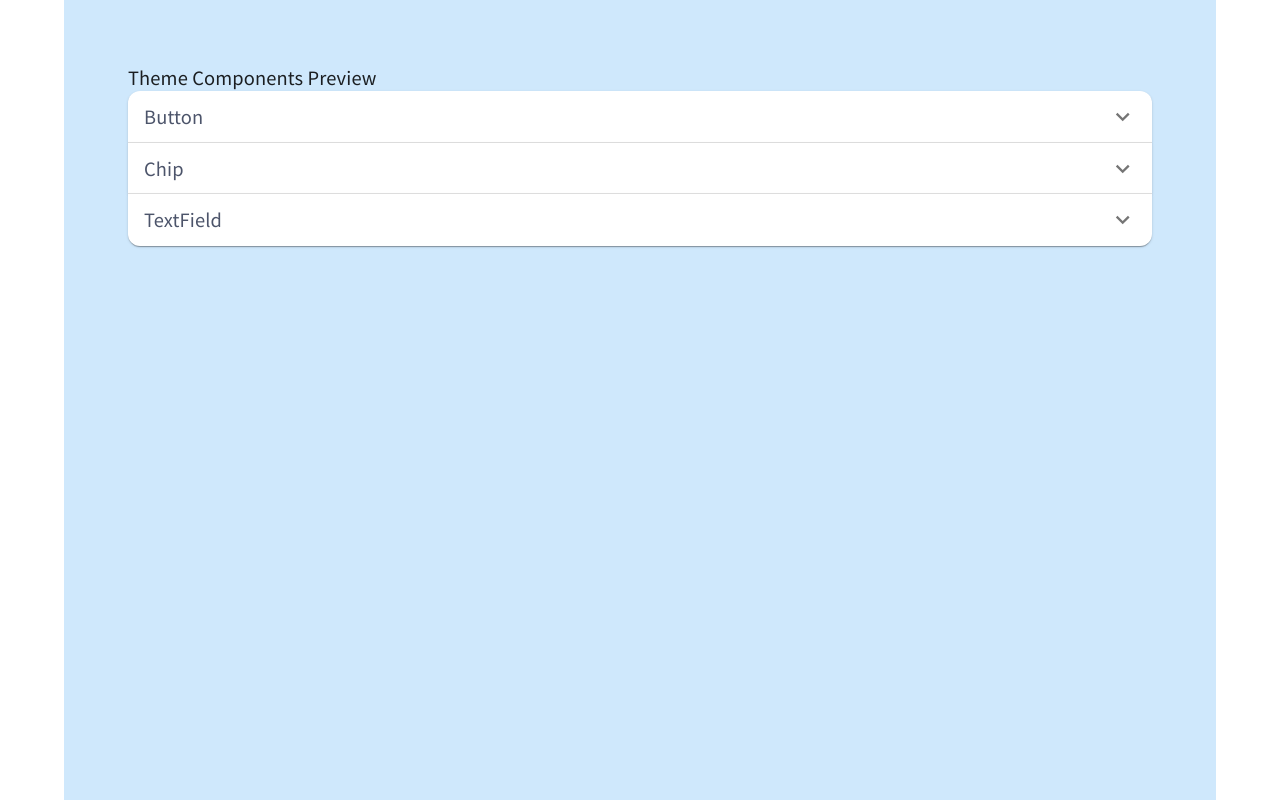
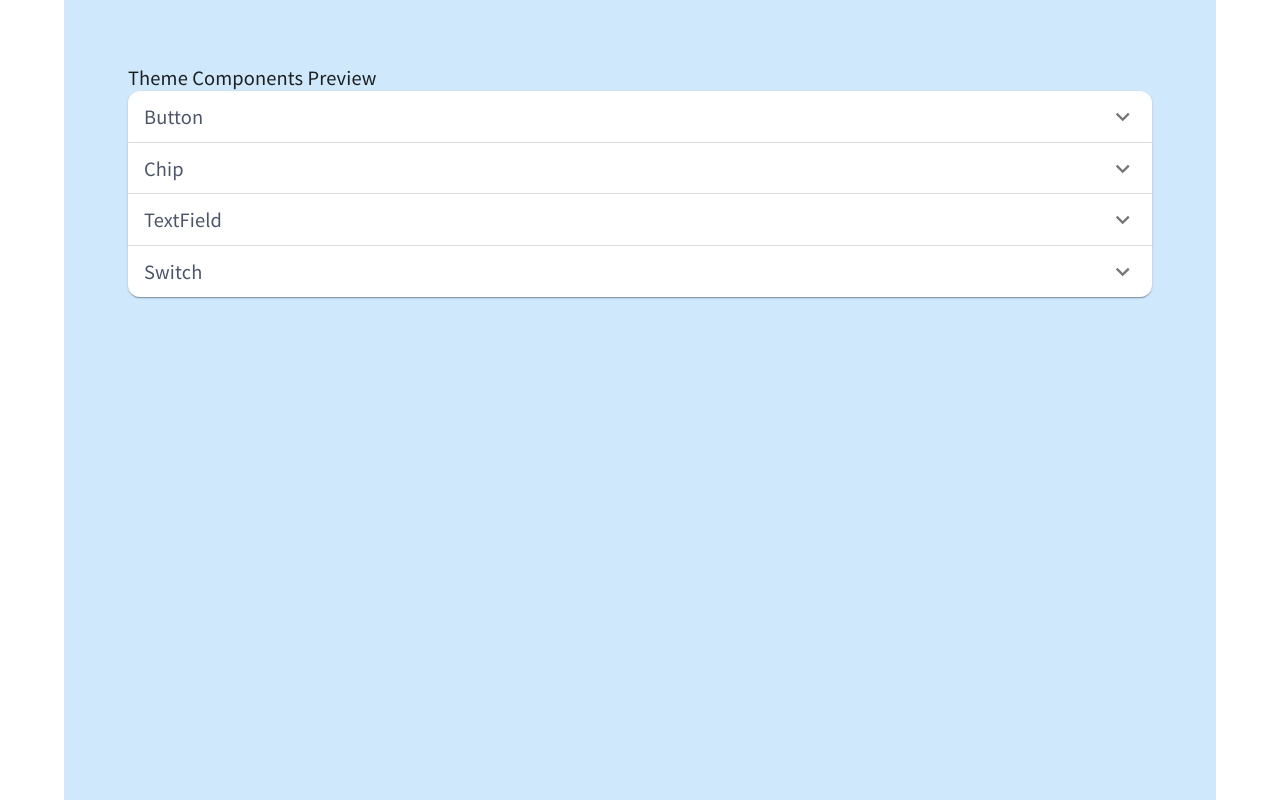
Before and after one commit to jasperdyb/f2e_2021_hello_bus, a Next.js app: page /theme in a window 1280 px wide. Built offline with nearby package versions, Linux system fonts and the light colour scheme.

Commit message:
Build themed switch

```diff
--- a/pages/theme.tsx
+++ b/pages/theme.tsx
@@ -16,6 +16,7 @@ import Box from "@mui/material/Box";
 import Button from "@mui/material/Button";
 import Chip from "@mui/material/Chip";
 import TextField from "@mui/material/TextField";
+import Switch from "@mui/material/Switch";
 
 const Theme: NextPage = () => {
   const items = [
@@ -50,6 +51,10 @@ const Theme: NextPage = () => {
         ),
       ],
     },
+    {
+      type: "Switch",
+      components: [() => <Switch color="secondary" />],
+    },
   ];
 
   return (
--- a/public/theme/main.ts
+++ b/public/theme/main.ts
@@ -1,5 +1,6 @@
 import { createTheme } from "@mui/material/styles";
 import { outlinedInputClasses } from "@mui/material/OutlinedInput";
+import { switchClasses } from "@mui/material/Switch";
 
 const colorSet = {
   primary: "#5A637E",
@@ -91,5 +92,60 @@ export const mainTheme = createTheme({
         },
       },
     },
+
+    MuiSwitch: {
+      styleOverrides: {
+        root: {
+          width: 44,
+          height: 20,
+          padding: 0,
+          [`& .${switchClasses.switchBase}`]: {
+            padding: 0,
+            margin: 2,
+            transitionDuration: "300ms",
+            [`&.${switchClasses.checked}`]: {
+              transform: "translateX(24px)",
+              color: "#fff",
+              [`& + .${switchClasses.track}`]: {
+                opacity: 1,
+                border: 0,
+              },
+              [`&.${switchClasses.disabled} + .${switchClasses.track}`]: {
+                opacity: 0.5,
+              },
+            },
+            [`&.Mui-focusVisible + .${switchClasses.thumb}`]: {
+              // color: theme.palette.secondary.main,
+              border: "6px solid #fff",
+            },
+            [`&.Mui-disabled + .${switchClasses.thumb}`]: {
+              // color:
+              //   theme.palette.mode === "light"
+              //     ? theme.palette.grey[100]
+              //     : theme.palette.grey[600],
+            },
+            [`&.Mui-disabled + .${switchClasses.track}`]: {
+              // opacity: theme.palette.mode === "light" ? 0.7 : 0.3,
+            },
+          },
+          [`& .${switchClasses.thumb}`]: {
+            boxSizing: "border-box",
+            width: 16,
+            height: 16,
+            boxShadow: "1px 0px 1px rgba(0, 0, 0, 0.25)",
+          },
+          [`& .${switchClasses.track}`]: {
+            borderRadius: 100,
+            // backgroundColor: theme.palette.mode === "light" ? "#E9E9EA" : "#39393D",
+
+            backgroundColor: "#D8DAE0",
+            opacity: 1,
+            // transition: theme.transitions.create(["background-color"], {
+            duration: 500,
+            boxShadow: "inset 0px 1px 2px rgba(0, 0, 0, 0.25)",
+          },
+        },
+      },
+    },
   },
 });
```
